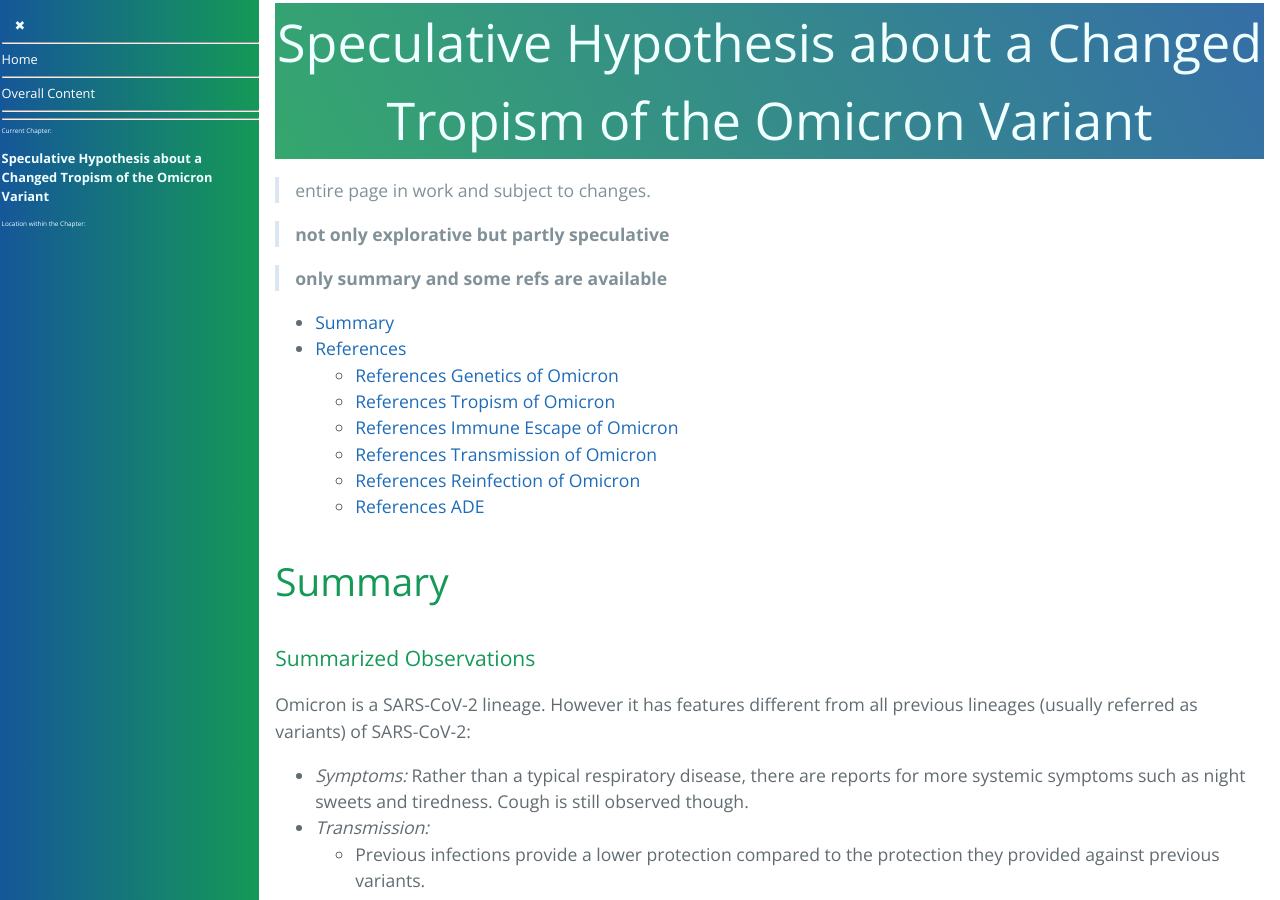
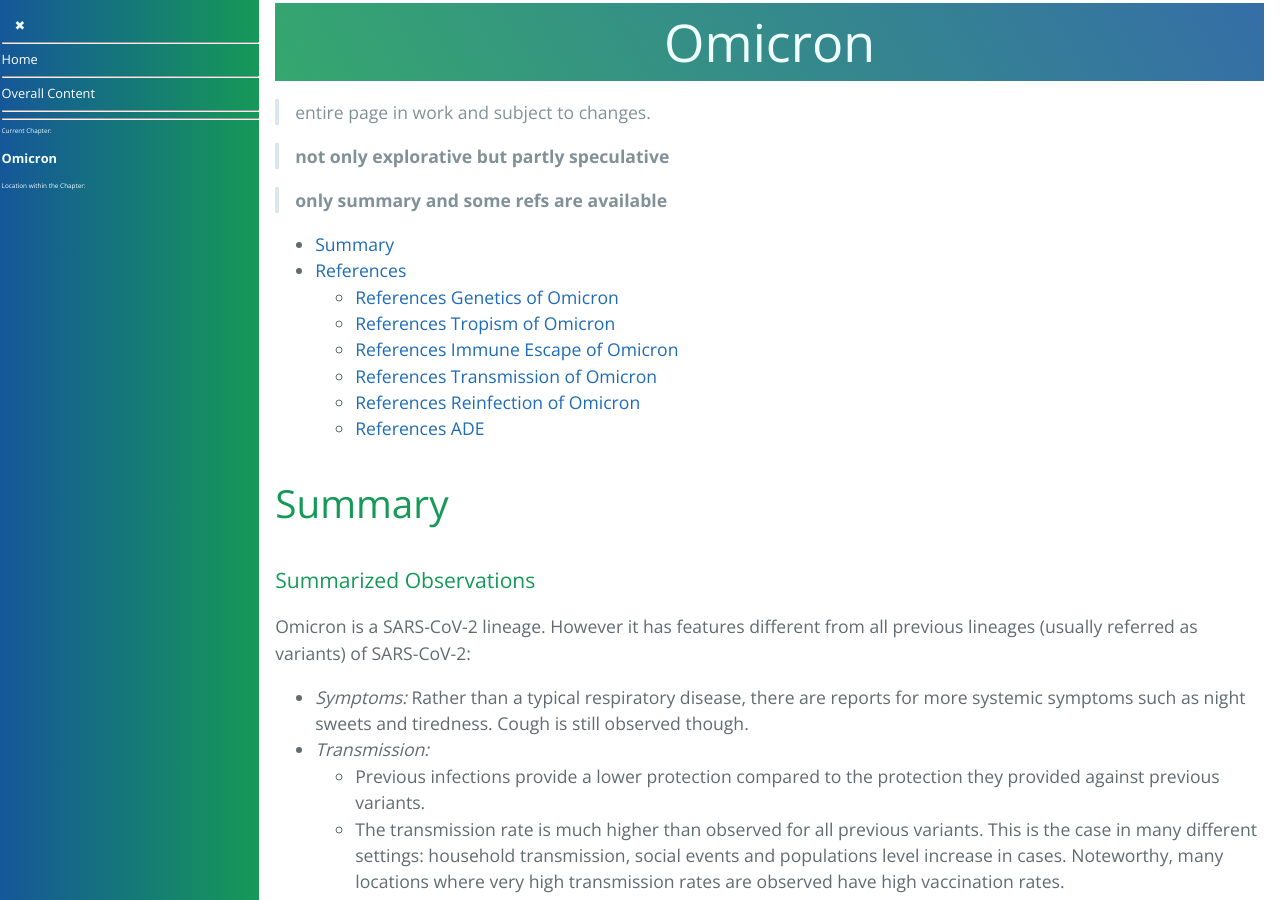
Before and after one commit to forestgrape/coronavirus, a Jekyll site: the page built from 2_biological/omicron.md, in a window 1280 px wide and 900 px high. Built offline with Jekyll 4.4.1, drawn with Linux system fonts in a browser that asks for light colours; our own code applies the rules of GitHub Pages for plain Markdown files.

Commit message:
title omicron

```diff
--- a/2_biological/omicron.md
+++ b/2_biological/omicron.md
@@ -1,4 +1,4 @@
-# Speculative Hypothesis about a Changed Tropism of the Omicron Variant
+# Omicron
 
 > entire page in work and subject to changes.
 
```
